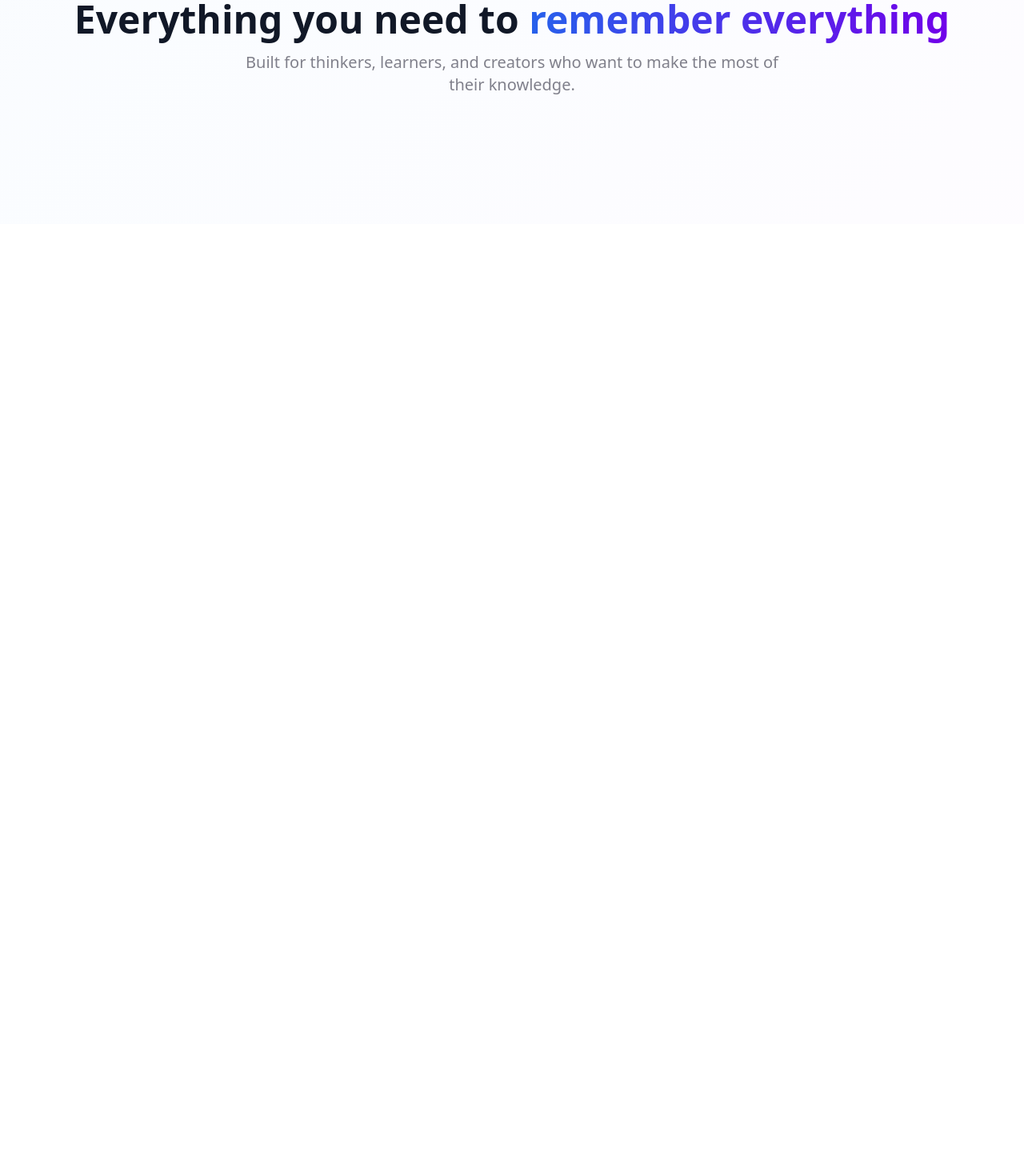
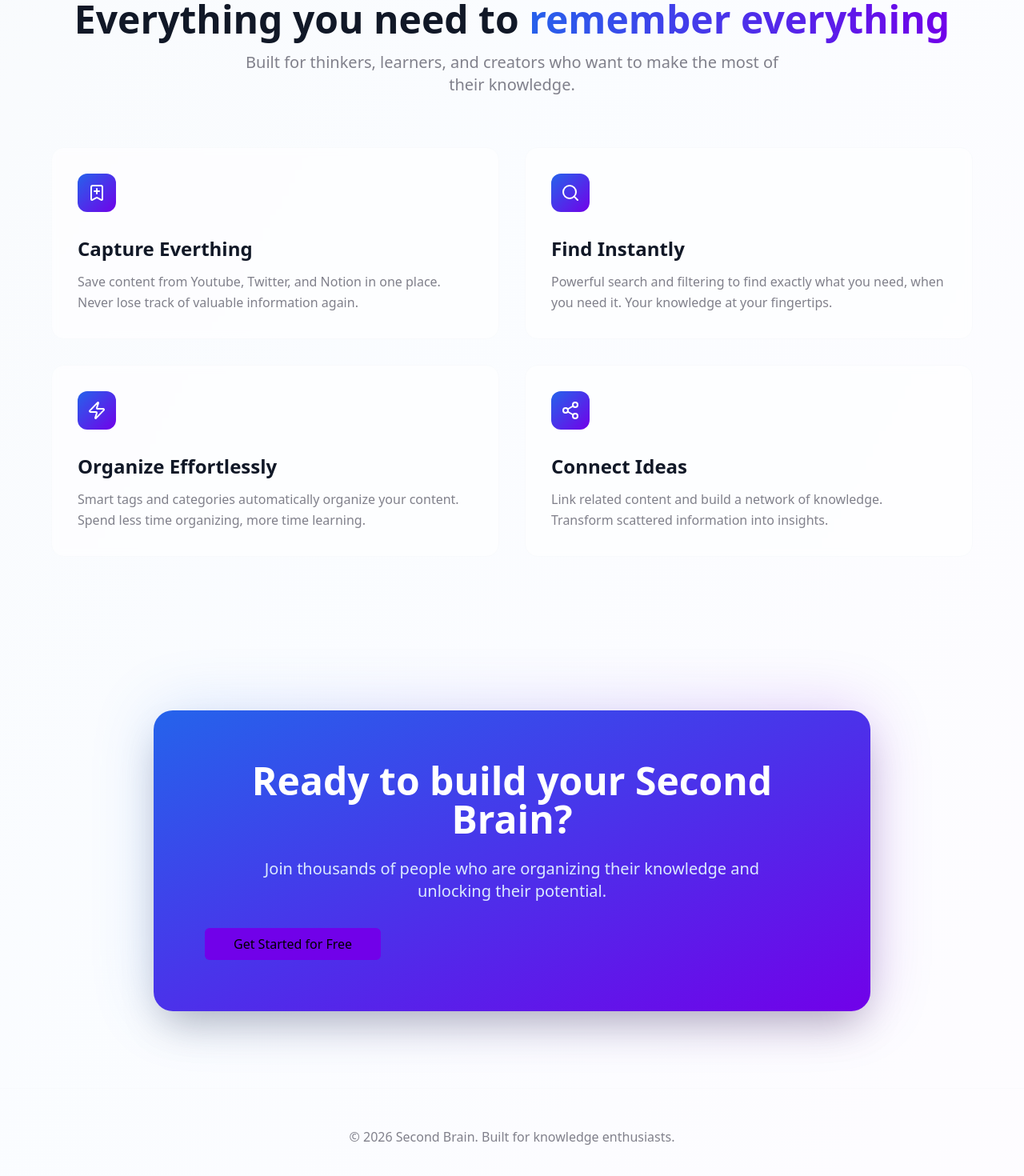
Before and after one commit to Ankurscode/Brainly-FE, a React (Vite) app: page / in a window 1280 px wide. Shown: the part 912-2382 px from the top of the page at 80% size. Before the commit the page ends 1192 px from the top, so only its background shows below. Built offline with nearby package versions, Linux system fonts and the light colour scheme.

Commit message:
Landing page component and its features

```diff
--- /dev/null
+++ b/src/component/card/featureCard.tsx
@@ -0,0 +1,27 @@
+
+import type { LucideIcon } from "lucide-react"
+import type { ReactElement } from "react"
+
+interface FeatureCardProp{
+    icon:LucideIcon,
+    title:string,
+    description:string,
+    variant?:'default'|'compact'
+}
+
+export const FeatureCard=({ icon: Icon, title, description, variant = 'default'}:FeatureCardProp)=>{
+    return(
+        <div className="group bg-white/60 backdrop-blur-sm border boder-gray-200/50 rounded-2xl p-8 horver:shadow-xl horver:shadow-blue-500/10 transition-all hover:-translate-y-1" >
+            <div className="relative inline-block mb-6">
+            <div className="absolute insert-0 bg-gradient-to-br  from-blue-500 to-purple-600 rounded-xl blur-lg opacity-20 group-hover:opacity-30 transition-opacity"></div>
+            <div className="relative bg-gradient-to-br from-blue-600 to-purple-600 p-3 rounded-xl">
+                <Icon className="w-6 h-6 text-white"/>
+            </div>
+            </div>
+            <h3 className={`font-bold mb-3 text-gray-900 ${variant===`compact`?"text-xl":"text-2xl"}`}>
+                {title}
+            </h3>
+            <p className="text-gray-600 leading-relaxed">{description}</p>
+        </div>
+    )
+}
--- a/src/pages/LandingPage.tsx
+++ b/src/pages/LandingPage.tsx
@@ -1,6 +1,33 @@
-import {Brain,Sparkles,ArrowRight} from "lucide-react"
+import {Brain,Sparkles,ArrowRight,BookmarkPlus, Search,Zap, Share2} from "lucide-react"
 import { Button } from "../component/button/Button"
-export const LangPage=()=>{
+import {FeatureCard} from "../component/card/featureCard"
+
+interface LangPageProps{
+    onGetStart:()=>void;
+}
+export const LangPage=({onGetStart}:LangPageProps)=>{
+    const features=[
+        {
+            icon:BookmarkPlus,
+            title:'Capture Everthing',
+            description:"Save content from Youtube, Twitter, and Notion in one place. Never lose track of valuable information again."
+        },
+        {
+            icon:Search,
+            title:'Find Instantly',
+            description:"Powerful search and filtering to find exactly what you need, when you need it. Your knowledge at your fingertips."
+        },
+        {
+            icon:Zap,
+            title:"Organize Effortlessly",
+            description:"Smart tags and categories automatically organize your content. Spend less time organizing, more time learning."
+        },
+        {
+            icon:Share2,
+            title:'Connect Ideas',
+            description:'Link related content and build a network of knowledge. Transform scattered information into insights.'
+        }
+    ]
     return(
         <div className="min-h-screen bg-gradient-to-br from-slate-50 via-blue-50/30 to-purple-50/30 ">
             <nav className="container mx-auto px-6 py-6">
@@ -89,26 +116,43 @@ export const LangPage=()=>{
                         </p>
 
                     </div>
+                  <div className="grid md:grid-cols-2 gap-8">
+                    {features.map((features,index)=>(
+                        <FeatureCard
+                            key={index}
+                            icon={features.icon}
+                            title={features.title}
+                            description={features.description}
+
+                        />
+                    ))}
+                  </div>
                 </div>
+
             </section>
 
-             {/* <section className="container mx-auto px-6 py-24">
+            <section className="container mx-auto px-6 py-24">
                 <div className="max-w-4xl mx-auto">
-                    <div className="realtive">
-                        <div className="absolute inset-0 bg-gradient-to-r from-blue-500 to-purple-600 rounded-3xl blur-2xl opacity-20"> </div>
-                        <div className="realtive bg-greadient-to-br form-blue-600 to-purple-600 rounded-3xl p-12 md:p-16 text-center shadow-2xl">
-                            <h2 className="text-4xl md:text-5xl font-bold text-white mn-6">
-                                Ready to build your Second Brain?
+                    <div className="relative">
+                        <div className="absolute inset-0 bg-gradient-to-r from-blue-500 to-purple-600 rounded-3xl blur-2xl opacity-20"></div>
+                        <div className="relative bg-gradient-to-br from-blue-600 to-purple-600 rounded-3xl p-12 md:p-16 text-center shadow-2xl">
+                            <h2 className="text-4xl md:text-5xl font-bold text-white mb-6">
+                              Ready to build your Second Brain?
                             </h2>
-                            <p className="text-xl text-blue-100 mb-8 max-w-2xl mx-auto">
-                                Join thousands of people who are organizing
-                                 their knowledge and unlocking their potential.
+                             <p className="text-xl text-blue-100 mb-8 max-w-2xl mx-auto">
+                                Join thousands of people who are organizing their knowledge and unlocking their potential.
                             </p>
-                            <Button varients="primery" text="Get Started for free"/>
+                            <Button varients="primery" text=" Get Started for Free" />
                         </div>
                     </div>
                 </div>
-            </section> */}
+            </section>
+             <footer className="container mx-auto px-6 py-12 border-t border-gray-200/50">
+               <div className="text-center text-gray-600">
+                <p>© 2026 Second Brain. Built for knowledge enthusiasts.</p>
+               </div>
+            </footer>
+
         </div>
     )
 }
```
